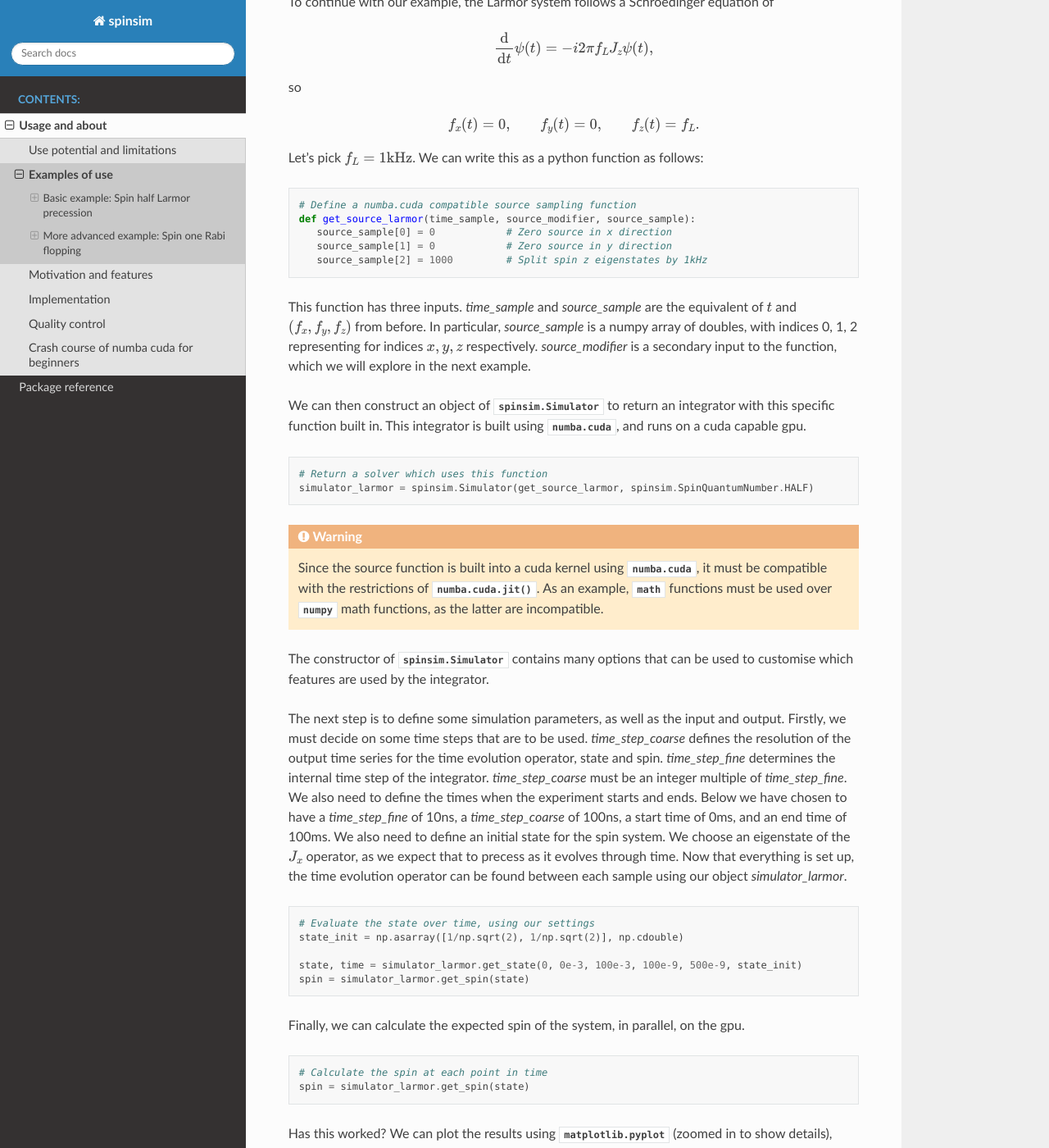
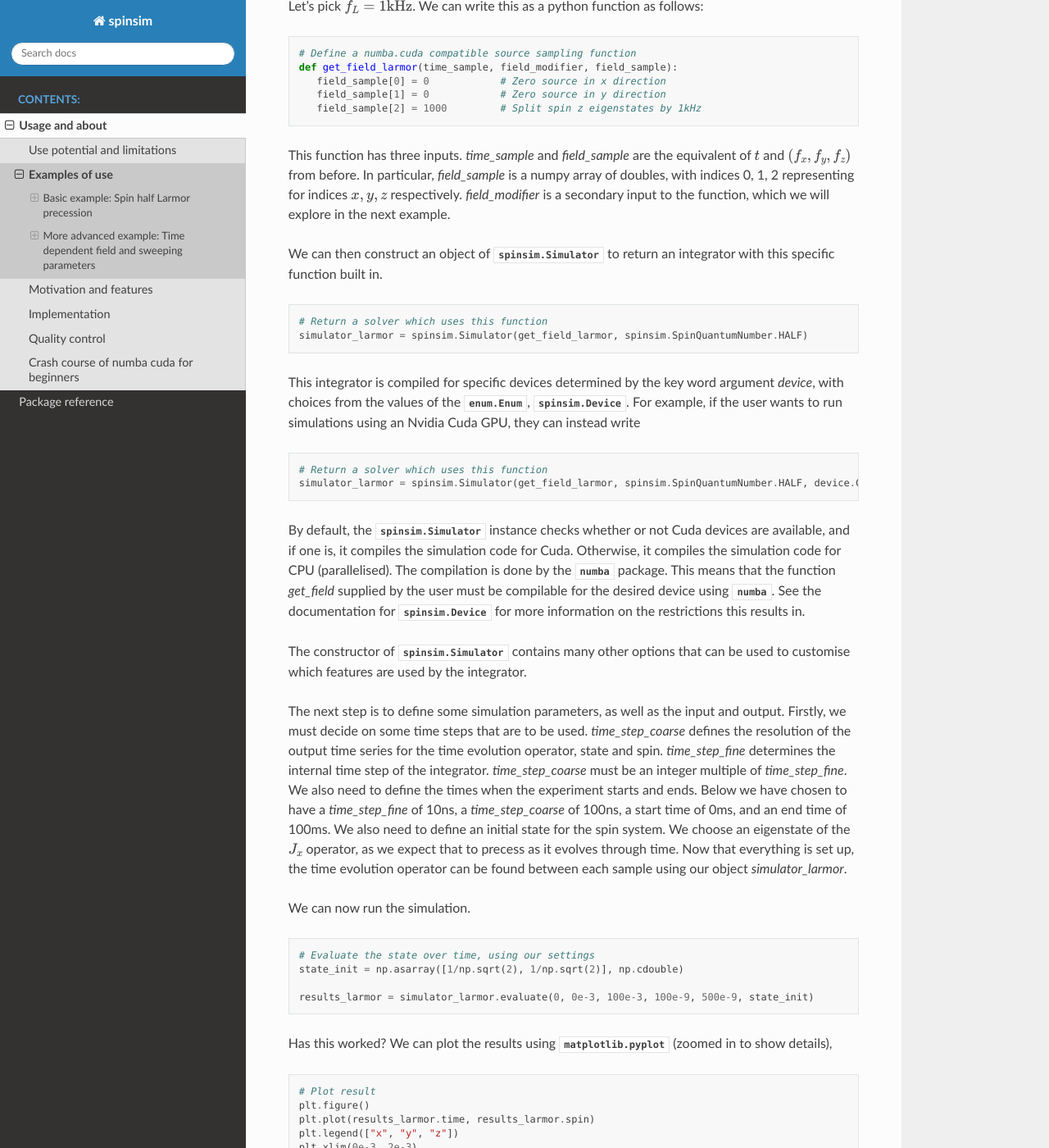
Before and after one commit to alexander-tritt-monash/spinsim, a Sphinx documentation site: the page built from docs/source/about.examples.rst, in a window 1280 px wide and 1400 px high, scrolled down 1799 px. Shown: the whole window at 82% size. Built offline with Sphinx 7.4.7 and the Read the Docs theme 2.0.0, drawn with Linux system fonts in a browser that asks for light colours; cross-references to code outside the pages are shown as plain code; some of the changed text lies outside the part shown.

Commit message:
Modified examples to include results class

```diff
--- a/docs/source/about.examples.rst
+++ b/docs/source/about.examples.rst
@@ -15,20 +15,19 @@ Full code
    import numpy as np
    import matplotlib.pyplot as plt
 
-   def get_source_larmor(time_sample, source_modifier, source_sample):
-      source_sample[0] = 0            # Zero source in x direction
-      source_sample[1] = 0            # Zero source in y direction
-      source_sample[2] = 1000         # Split spin z eigenstates by 1kHz
+   def get_field_larmor(time_sample, field_modifier, field_sample):
+      field_sample[0] = 0            # Zero field in x direction
+      field_sample[1] = 0            # Zero field in y direction
+      field_sample[2] = 1000         # Split spin z eigenstates by 1kHz
 
-   simulator_larmor = spinsim.Simulator(get_source_larmor, spinsim.SpinQuantumNumber.HALF)
+   simulator_larmor = spinsim.Simulator(get_field_larmor, spinsim.SpinQuantumNumber.HALF)
 
    state_init = np.asarray([1/np.sqrt(2), 1/np.sqrt(2)], np.cdouble)
 
-   state, time = simulator_larmor.get_state(0, 0e-3, 100e-3, 100e-9, 500e-9, state_init)
-   spin = simulator_larmor.get_spin(state)
+   results_larmor = simulator_larmor.evaluate(0, 0e-3, 100e-3, 100e-9, 500e-9, state_init)
 
    plt.figure()
-   plt.plot(time, spin)
+   plt.plot(results_larmor.time, results_larmor.spin)
    plt.legend(["x", "y", "z"])
    plt.xlim(0e-3, 2e-3)
    plt.xlabel("time (s)")
@@ -42,11 +41,7 @@ Explanation
 The most basic system that :mod:`spinsim` can simulate is that of Larmor precession of a spin half system. Here, the two spin z projection eigenstates are split by a source potential :math:`f_L`, measured in Hz.
 
 .. note::
-   The :mod:`spinsim` package takes its conventions from atomic physics, and there are a few things that those from outside the field should be aware of.
-
-   Firstly, energies are written in dimensions of frequency, in units of Hz, where the value used is the frequency equivalent to the energy given by the Plank-Einstein relation, :math:`f = \frac{E}{h}`, with :math:`h` being Plank's constant.
-
-   Secondly, the symbol :math:`F` is used to denote the spin of a system in this documentation, which stands for hyperFine spin. This is because this software was written to specifically model the evolution of hyperfine spin in rubidium atoms.
+   In :mod:`spinsim`, energies are written in dimensions of frequency, in units of Hz, where the value used is the frequency equivalent to the energy given by the Plank-Einstein relation, :math:`f = \frac{E}{h}`, with :math:`h` being Plank's constant.
 
 When the system is initialised in a state of definite spin z projection, it gains a phase over time. However, if the system is started in a superposition of these states, the expected spin projection (Bloch) vector will precess around the :math:`z` axis at a rate of :math:`f_L`.
 
@@ -102,41 +97,41 @@ Let's pick :math:`f_L = 1\mathrm{kHz}`. We can write this as a python function a
 .. code-block:: python
 
    # Define a numba.cuda compatible source sampling function
-   def get_source_larmor(time_sample, source_modifier, source_sample):
-      source_sample[0] = 0            # Zero source in x direction
-      source_sample[1] = 0            # Zero source in y direction
-      source_sample[2] = 1000         # Split spin z eigenstates by 1kHz
+   def get_field_larmor(time_sample, field_modifier, field_sample):
+      field_sample[0] = 0            # Zero source in x direction
+      field_sample[1] = 0            # Zero source in y direction
+      field_sample[2] = 1000         # Split spin z eigenstates by 1kHz
 
-This function has three inputs. `time_sample` and `source_sample` are the equivalent of :math:`t` and :math:`(f_x, f_y, f_z)` from before. In particular, `source_sample` is a numpy array of doubles, with indices 0, 1, 2 representing for indices :math:`x, y, z` respectively. `source_modifier` is a secondary input to the function, which we will explore in the next example.
+This function has three inputs. `time_sample` and `field_sample` are the equivalent of :math:`t` and :math:`(f_x, f_y, f_z)` from before. In particular, `field_sample` is a numpy array of doubles, with indices 0, 1, 2 representing for indices :math:`x, y, z` respectively. `field_modifier` is a secondary input to the function, which we will explore in the next example.
 
-We can then construct an object of :class:`spinsim.Simulator` to return an integrator with this specific function built in. This integrator is built using :mod:`numba.cuda`, and runs on a cuda capable gpu.
+We can then construct an object of :class:`spinsim.Simulator` to return an integrator with this specific function built in.
 
 .. code-block:: python
 
    # Return a solver which uses this function
-   simulator_larmor = spinsim.Simulator(get_source_larmor, spinsim.SpinQuantumNumber.HALF)
+   simulator_larmor = spinsim.Simulator(get_field_larmor, spinsim.SpinQuantumNumber.HALF)
 
-.. warning::
-   Since the source function is built into a cuda kernel using :mod:`numba.cuda`, it must be compatible with the restrictions of :func:`numba.cuda.jit`. As an example, :mod:`math` functions must be used over :mod:`numpy` math functions, as the latter are incompatible.
+This integrator is compiled for specific devices determined by the key word argument `device`, with choices from the values of the :obj:`enum.Enum`, :obj:`spinsim.Device`. For example, if the user wants to run simulations using an Nvidia Cuda GPU, they can instead write
 
-The constructor of :class:`spinsim.Simulator` contains many options that can be used to customise which features are used by the integrator.
+.. code-block:: python
+
+   # Return a solver which uses this function
+   simulator_larmor = spinsim.Simulator(get_field_larmor, spinsim.SpinQuantumNumber.HALF, device.CUDA)
+
+By default, the :class:`spinsim.Simulator` instance checks whether or not Cuda devices are available, and if one is, it compiles the simulation code for Cuda. Otherwise, it compiles the simulation code for CPU (parallelised). The compilation is done by the :mod:`numba` package. This means that the function `get_field` supplied by the user must be compilable for the desired device using :mod:`numba`. See the documentation for :obj:`spinsim.Device` for more information on the restrictions this results in.
+
+The constructor of :class:`spinsim.Simulator` contains many other options that can be used to customise which features are used by the integrator.
 
 The next step is to define some simulation parameters, as well as the input and output. Firstly, we must decide on some time steps that are to be used. `time_step_coarse` defines the resolution of the output time series for the time evolution operator, state and spin. `time_step_fine` determines the internal time step of the integrator. `time_step_coarse` must be an integer multiple of `time_step_fine`. We also need to define the times when the experiment starts and ends. Below we have chosen to have a `time_step_fine` of 10ns, a `time_step_coarse` of 100ns, a start time of 0ms, and an end time of 100ms. We also need to define an initial state for the spin system. We choose an eigenstate of the :math:`J_x` operator, as we expect that to precess as it evolves through time. Now that everything is set up, the time evolution operator can be found between each sample using our object `simulator_larmor`.
+
+We can now run the simulation.
 
 .. code-block:: python
 
    # Evaluate the state over time, using our settings
    state_init = np.asarray([1/np.sqrt(2), 1/np.sqrt(2)], np.cdouble)
 
-   state, time = simulator_larmor.get_state(0, 0e-3, 100e-3, 100e-9, 500e-9, state_init)
-   spin = simulator_larmor.get_spin(state)
-
-Finally, we can calculate the expected spin of the system, in parallel, on the gpu.
-
-.. code-block:: python
-
-   # Calculate the spin at each point in time
-   spin = simulator_larmor.get_spin(state)
+   results_larmor = simulator_larmor.evaluate(0, 0e-3, 100e-3, 100e-9, 500e-9, state_init)
 
 Has this worked? We can plot the results using :mod:`matplotlib.pyplot` (zoomed in to show details),
 
@@ -144,7 +139,7 @@ Has this worked? We can plot the results using :mod:`matplotlib.pyplot` (zoomed
 
    # Plot result
    plt.figure()
-   plt.plot(time, spin)
+   plt.plot(results_larmor.time, results_larmor.spin)
    plt.legend(["x", "y", "z"])
    plt.xlim(0e-3, 2e-3)
    plt.xlabel("time (s)")
@@ -158,8 +153,8 @@ which results in
 
 Here we see that indeed, the bloch vector is precessing anticlockwise at a frequency of 1kHz around the positive z axis.
 
-More advanced example: Spin one Rabi flopping
----------------------------------------------
+More advanced example: Time dependent field and sweeping parameters
+-------------------------------------------------------------------
 
 Full code
 .........
@@ -171,22 +166,21 @@ Full code
    import matplotlib.pyplot as plt
    import math
 
-   def get_source_rabi(time_sample, source_modifier, source_sample):
+   def get_field_rabi(time_sample, field_modifier, field_sample):
       # Dress atoms from the x direction, Rabi flopping at 1kHz
-      source_sample[0] = 2000*math.cos(math.tau*20e3*source_modifier*time_sample)
-      source_sample[1] = 0                        # Zero source in y direction
-      source_sample[2] = 20e3*source_modifier     # Split spin z eigenstates by 700kHz
-      source_sample[3] = 0                        # Zero quadratic shift, found in spin one systems
+      field_sample[0] = 2000*math.cos(math.tau*20e3*field_modifier*time_sample)
+      field_sample[1] = 0                        # Zero field in y direction
+      field_sample[2] = 20e3*field_modifier     # Split spin z eigenstates by 700kHz
+      field_sample[3] = 0                        # Zero quadratic shift, found in spin one systems
 
-   simulator_rabi = spinsim.Simulator(get_source_rabi, spinsim.SpinQuantumNumber.ONE)
+   simulator_rabi = spinsim.Simulator(get_field_rabi, spinsim.SpinQuantumNumber.ONE)
 
    state_init = np.asarray([1, 0, 0], np.cdouble)
 
-   state0, time0 = simulator_rabi.get_state(1, 0e-3, 100e-3, 100e-9, 500e-9, state_init)
-   spin0 = simulator_rabi.get_spin(state0)
+   result0 = simulator_rabi.evaluate(1, 0e-3, 100e-3, 100e-9, 500e-9, state_init)
 
    plt.figure()
-   plt.plot(time0, spin0)
+   plt.plot(result0.time, result0.spin)
    plt.legend(["x", "y", "z"])
    plt.xlim(0e-3, 2e-3)
    plt.xlabel("time (s)")
@@ -194,11 +188,10 @@ Full code
    plt.title("Spin projection for Rabi flopping")
    plt.show()
 
-   state1, time1 = simulator_rabi.get_state(2, 0e-3, 100e-3, 100e-9, 500e-9, state_init)
-   spin1 = simulator_rabi.get_spin(state1)
+   result1 = simulator_rabi.evaluate(2, 0e-3, 100e-3, 100e-9, 500e-9, state_init)
 
    plt.figure()
-   plt.plot(time1, spin1)
+   plt.plot(result1.time, result1.spin)
    plt.legend(["x", "y", "z"])
    plt.xlim(0e-3, 2e-3)
    plt.xlabel("time (s)")
@@ -264,56 +257,55 @@ Just as before, we must define a source function, this time being time dependent
 
 .. code-block:: python
 
-   def get_source_rabi(time_sample, source_modifier, source_sample):
+   def get_field_rabi(time_sample, field_modifier, field_sample):
       # Dress atoms from the x direction, Rabi flopping at 1kHz
-      source_sample[0] = 2000*math.cos(math.tau*20e3*time_sample)
-      source_sample[1] = 0      # Zero source in y direction
-      source_sample[2] = 20e3   # Split spin z eigenstates by 20kHz
-      source_sample[3] = 0      # Zero quadratic shift, found in spin one systems
+      field_sample[0] = 2000*math.cos(math.tau*20e3*time_sample)
+      field_sample[1] = 0      # Zero source in y direction
+      field_sample[2] = 20e3   # Split spin z eigenstates by 20kHz
+      field_sample[3] = 0      # Zero quadratic shift, found in spin one systems
 
-This time there is a fourth entry in `source_sample`, which represents the quadratic shift :math:`f_q(t)`. Here we have chosen a Larmor frequency :math:`f_L` of 20kHz, and a Rabi frequency :math:`f_R` of 1kHz.
+This time there is a fourth entry in `field_sample`, which represents the quadratic shift :math:`f_q(t)`. Here we have chosen a Larmor frequency :math:`f_L` of 20kHz, and a Rabi frequency :math:`f_R` of 1kHz.
 
 .. warning::
    Remember, these functions must be :func:`numba.cuda.jit()` compilable. The following code will not work due to the use of :mod:`numpy` functions and constants:
 
    .. code-block:: python
 
-      def get_source_rabi(time_sample, source_modifier, source_sample):
+      def get_field_rabi(time_sample, field_modifier, field_sample):
          # Dress atoms from the x direction, Rabi flopping at 1kHz
-         source_sample[0] = 2000*np.cos(np.tau*20e3*time_sample)
-         source_sample[1] = 0       # Zero source in y direction
-         source_sample[2] = 20e3    # Split spin z eigenstates by 20kHz
-         source_sample[3] = 0       # Zero quadratic shift, found in spin one systems
+         field_sample[0] = 2000*np.cos(np.tau*20e3*time_sample)
+         field_sample[1] = 0       # Zero source in y direction
+         field_sample[2] = 20e3    # Split spin z eigenstates by 20kHz
+         field_sample[3] = 0       # Zero quadratic shift, found in spin one systems
 
-Before we move on, suppose that we want to execute multiple similar simulations. For example, we could run the current simulation, then one that is exactly the same, but with double the Larmor frequency :math:`f_L`. One could do this by hard coding another source function with this change and then compiling another solver, but this takes time and is inefficient. Instead, we can use the parameter `source_modifier`.
+Before we move on, suppose that we want to execute multiple similar simulations. For example, we could run the current simulation, then one that is exactly the same, but with double the Larmor frequency :math:`f_L`. One could do this by hard coding another source function with this change and then compiling another solver, but this takes time and is inefficient. Instead, we can use the parameter `field_modifier`.
 
 .. code-block:: python
 
-   def get_source_rabi(time_sample, source_modifier, source_sample):
+   def get_field_rabi(time_sample, field_modifier, field_sample):
       # Dress atoms from the x direction, Rabi flopping at 1kHz
-      source_sample[0] = 2000*math.cos(math.tau*20e3*source_modifier*time_sample)
-      source_sample[1] = 0                        # Zero source in y direction
-      source_sample[2] = 20e3*source_modifier     # Split spin z eigenstates by 20kHz
-      source_sample[3] = 0                        # Zero quadratic shift
+      field_sample[0] = 2000*math.cos(math.tau*20e3*field_modifier*time_sample)
+      field_sample[1] = 0                        # Zero source in y direction
+      field_sample[2] = 20e3*field_modifier     # Split spin z eigenstates by 20kHz
+      field_sample[3] = 0                        # Zero quadratic shift
 
-The value of each `source_modifier` can be input whenever the integration function is called. In general, this can be used to sweep through values for any number of simulations, saving compile time.
+The value of each `field_modifier` can be input whenever the integration function is called. In general, this can be used to sweep through values for any number of simulations, saving compile time.
 
 Let's build our simulator object, now spin one.
 
 .. code-block:: python
 
    # Return a solver which uses this function
-   simulator_rabi = spinsim.Simulator(get_source_rabi, spinsim.SpinQuantumNumber.ONE)
+   simulator_rabi = spinsim.Simulator(get_field_rabi, spinsim.SpinQuantumNumber.ONE)
 
-We set up some of the parameters as before, and we are now ready to execute. Note that, `source_modifier` is the first parameter. Here it is set to 1 for a Larmor frequency :math:`f_L` of 20kHz.
+We set up some of the parameters as before, and we are now ready to execute. Note that, `field_modifier` is the first parameter. Here it is set to 1 for a Larmor frequency :math:`f_L` of 20kHz.
 
 .. code-block:: python
 
    # Find the time evolution operator using our settings
    state_init = np.asarray([1, 0, 0], np.cdouble)
 
-   state0, time0 = simulator_rabi.get_state(1, 0e-3, 100e-3, 100e-9, 500e-9, state_init)
-   spin0 = simulator_rabi.get_spin(state0)
+   results0 = simulator_rabi.evaluate(1, 0e-3, 100e-3, 100e-9, 500e-9, state_init)
 
 Finally we can plot our results.
 
@@ -321,7 +313,7 @@ Finally we can plot our results.
 
    # Plot result
    plt.figure()
-   plt.plot(time0, spin0)
+   plt.plot(results0.time, results0.spin)
    plt.legend(["x", "y", "z"])
    plt.xlim(0e-3, 2e-3)
    plt.xlabel("time (s)")
@@ -335,17 +327,16 @@ which gives
 
 Notice the spin z projection cycling (Rabi flopping) at a rate of 1KHz, while the spin x and y projections are cycling between each other (Larmor precessing) at a rate of 20kHz. Using the rotating wave approximation, the spin z projection can be thought of as a sine wave. However, when these approximations are not used, one obtains these artifacts that we see on the spin z projection, known as beyond rotating wave effects.
 
-Finally, let's run another experiment using the same compiled function. This will run faster than last time, as it does not need to be compiled a second time. Notice that here we set `source_modifier` to 2, which should double the Larmor frequency :math:`f_L`.
+Finally, let's run another experiment using the same compiled function. This will run faster than last time, as it does not need to be compiled a second time. Notice that here we set `field_modifier` to 2, which should double the Larmor frequency :math:`f_L`.
 
 .. code-block:: python
 
    # Find the time evolution operator using our settings
-   state1, time1 = simulator_rabi.get_state(2, 0e-3, 100e-3, 100e-9, 500e-9, state_init)
-   spin1 = simulator_rabi.get_spin(state1)
+   results1 = simulator_rabi.evaluate(2, 0e-3, 100e-3, 100e-9, 500e-9, state_init)
 
    # Plot result
    plt.figure()
-   plt.plot(time1, spin1)
+   plt.plot(results1.time, results1.spin)
    plt.legend(["x", "y", "z"])
    plt.xlim(0e-3, 2e-3)
    plt.xlabel("time (s)")
--- a/docs/source/about.quality_control.rst
+++ b/docs/source/about.quality_control.rst
@@ -4,7 +4,7 @@ Quality control
 Benchmarks
 ----------
 
-Benchmarks were performed using :mod:`neuralsense.benchmark`, by comparing state evaluations of many different typical metrology experiments and finding the mean error introduced when the fine (integration) time step is increased.
+Benchmarks were performed using :mod:`neuralsense.sim.benchmark`, by comparing state evaluations of many different typical metrology experiments and finding the mean error introduced when the fine (integration) time step is increased.
 
 .. _fig_benchmark_spin_one:
 
@@ -39,4 +39,4 @@ These tests and benchmarks were run as part of the :mod:`neuralsense` package, i
 
 The kernel execution was profiled thoroughly, and changes were made to optimise VRAM and register usage and transfer. This was done specifically for the hardware of an Nvidia GTX1070, so one may get some performance increases by changing some GPU specific metaparameters when instantiating the :class:`spinsim.Simulator` object.
 
-A good way to confirm that :mod:`spinsim` is functioning properly after an installation is to run the tutorial code provided and compare the outputs. Otherwise, one can run the benchmarks and simulation protocols in :mod:`neuralsense`.
+A good way to confirm that :mod:`spinsim` is functioning properly after an installation is to run the tutorial code provided and compare the outputs. Otherwise, one can run the benchmarks and simulation protocols in :mod:`neuralsense.sim.benchmark`.
--- a/docs/source/conf.py
+++ b/docs/source/conf.py
@@ -101,7 +101,8 @@ intersphinx_mapping = {
     'python': ('https://docs.python.org/3', None),
     'numba': ('http://numba.pydata.org/numba-doc/latest/', None),
     'numpy': ('https://numpy.org/doc/stable/', None),
-    'matplotlib': ('http://matplotlib.sourceforge.net/', None)
+    'matplotlib': ('http://matplotlib.sourceforge.net/', None),
+    'neuralsense' : ('https://neural-sense.readthedocs.io/en/latest/', None)
     }
 
 # add_module_names = False
--- a/spinsim/__init__.py
+++ b/spinsim/__init__.py
@@ -876,9 +876,9 @@ class Simulator:
         state_init : :class:`numpy.ndarray` of :class:`numpy.complex128`
             The state (spin wavefunction) of the system at the start of the simulation.
         state : :class:`numpy.ndarray` of :class:`numpy.complex128` (time_index, state_index)
-            The state (wavefunction) of the spin system in the lab frame, for each time sampled. See :math:`\\psi(t)` in :ref:`overview_of_simulation_method`. This is an output.
+            The state (wavefunction) of the spin system in the lab frame, for each time sampled.
         time_evolution : :class:`numpy.ndarray` of :class:`numpy.complex128` (time_index, bra_state_index, ket_state_index)
-            Time evolution operator (matrix) between the current and next timesteps, for each time sampled. See :math:`U(t)` in :ref:`overview_of_simulation_method`.
+            The evaluated time evolution operator between each time step. See :ref:`architecture` for some information.
         """
         for time_index in range(state.shape[0]):
             # State = time evolution * previous state
```
Also changed, not shown: docs/source/index.rst (+11 -8 lines), example.py (+20 -22 lines).
